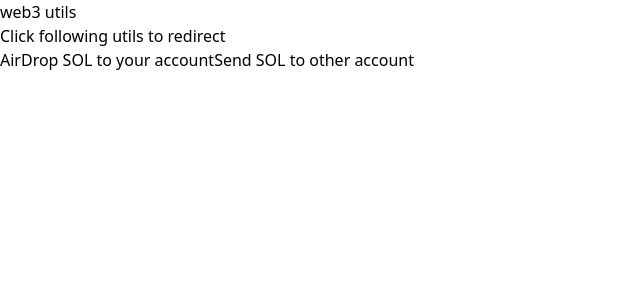
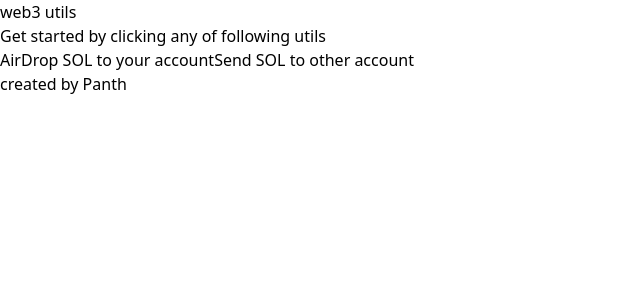
Before and after one commit to panthsolanki/web3Utils, a Nuxt app: page / in a window 1280 px wide. Shown: the top 300 px of the page, without its empty margins (0-640 px from the left). Built offline with nearby package versions, Linux system fonts and the light colour scheme.

Commit message:
design updated

```diff
--- a/app.vue
+++ b/app.vue
@@ -1,5 +1,7 @@
 <template>
-  <NuxtLayout>
-    <NuxtPage />
-  </NuxtLayout>
+  <div class="h-screen">
+    <NuxtLayout>
+      <NuxtPage />
+    </NuxtLayout>
+  </div>
 </template>
--- a/pages/airdrop.vue
+++ b/pages/airdrop.vue
@@ -108,7 +108,7 @@ const onClick = async () => {
         </button>
       </div>
     </div>
-    <div class="flex flex-col py-2">
+    <div class="flex flex-col py-2 w-full p-28">
       <div v-for="step, index in steps" :key="index" class="text-lg font-mono font-normal">
         {{ step.title }}
       </div>
--- a/pages/index.vue
+++ b/pages/index.vue
@@ -9,12 +9,13 @@
 </script>
 <template>
   <div class="flex w-full h-full flex-col justify-between items-center space-x-1">
-    <h1 class="p-5 text-2xl font-mono">Click following utils to redirect</h1>
+    <h1 class="p-5 text-2xl font-mono">Get started by clicking any of following utils</h1>
     <nuxt-link
       v-for="route, index in routes" :key="index"
       :to="route.link"
       class="p-5">
-      <a class="text-4xl font-mono underline-offset-3">{{route.title}}</a>
+      <a class="text-4xl font-mono underline">{{route.title}}</a>
     </nuxt-link>
+    <h1 class="pt-20 text-xl font-mono from-yellow-600">created by Panth</h1>
   </div>
 </template>
```
